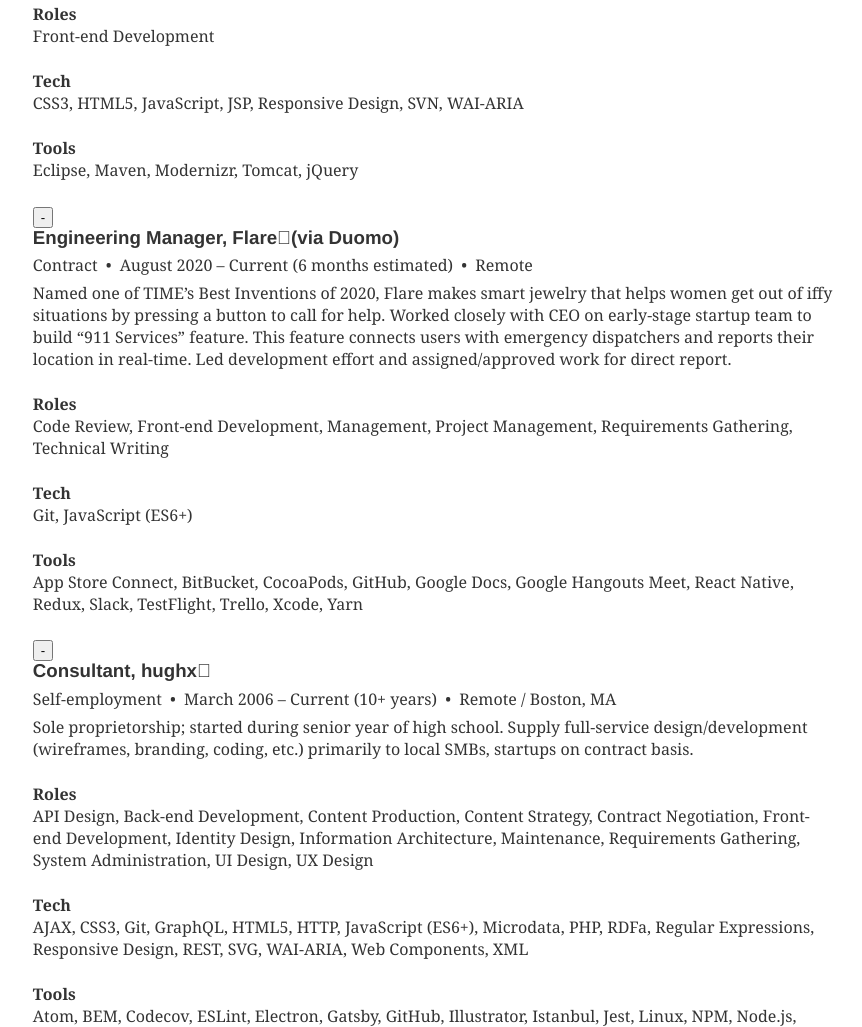
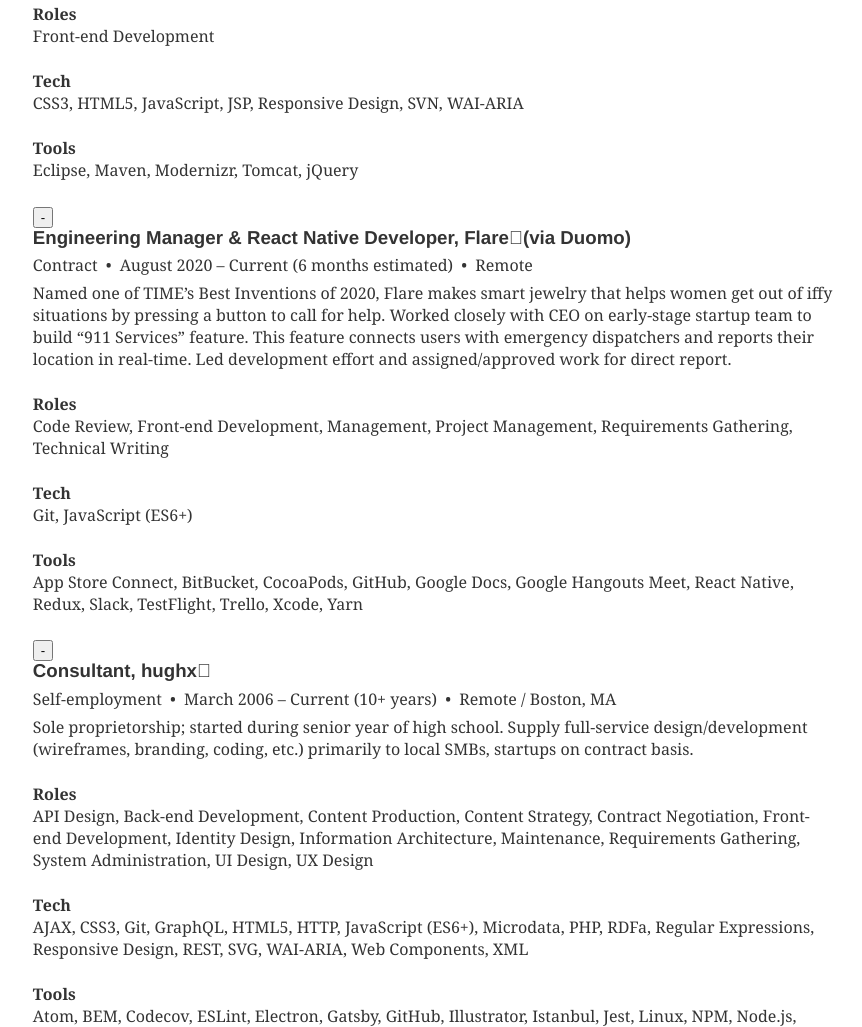
Before and after one commit to hguiney/resume, a Gatsby site: page / in a window 1280 px wide. Shown: the part 2525-3552 px from the top of the page, without its empty margins (207-1069 px from the left). Built offline with nearby package versions, Linux system fonts and the light colour scheme; Gatsby itself is replaced by a stand-in of ours; some packages are replaced by stand-ins of ours; what typography-theme-us-web-design-standards would draw is missing.

Commit message:
Update title at Flare

```diff
--- a/content/experience/flare/index.md
+++ b/content/experience/flare/index.md
@@ -1,5 +1,5 @@
 ---
-title: Engineering Manager
+title: Engineering Manager & React Native Developer
 org: Flare
 orgIndustry: [ 'safety' ]
 orgSize: startup
```
